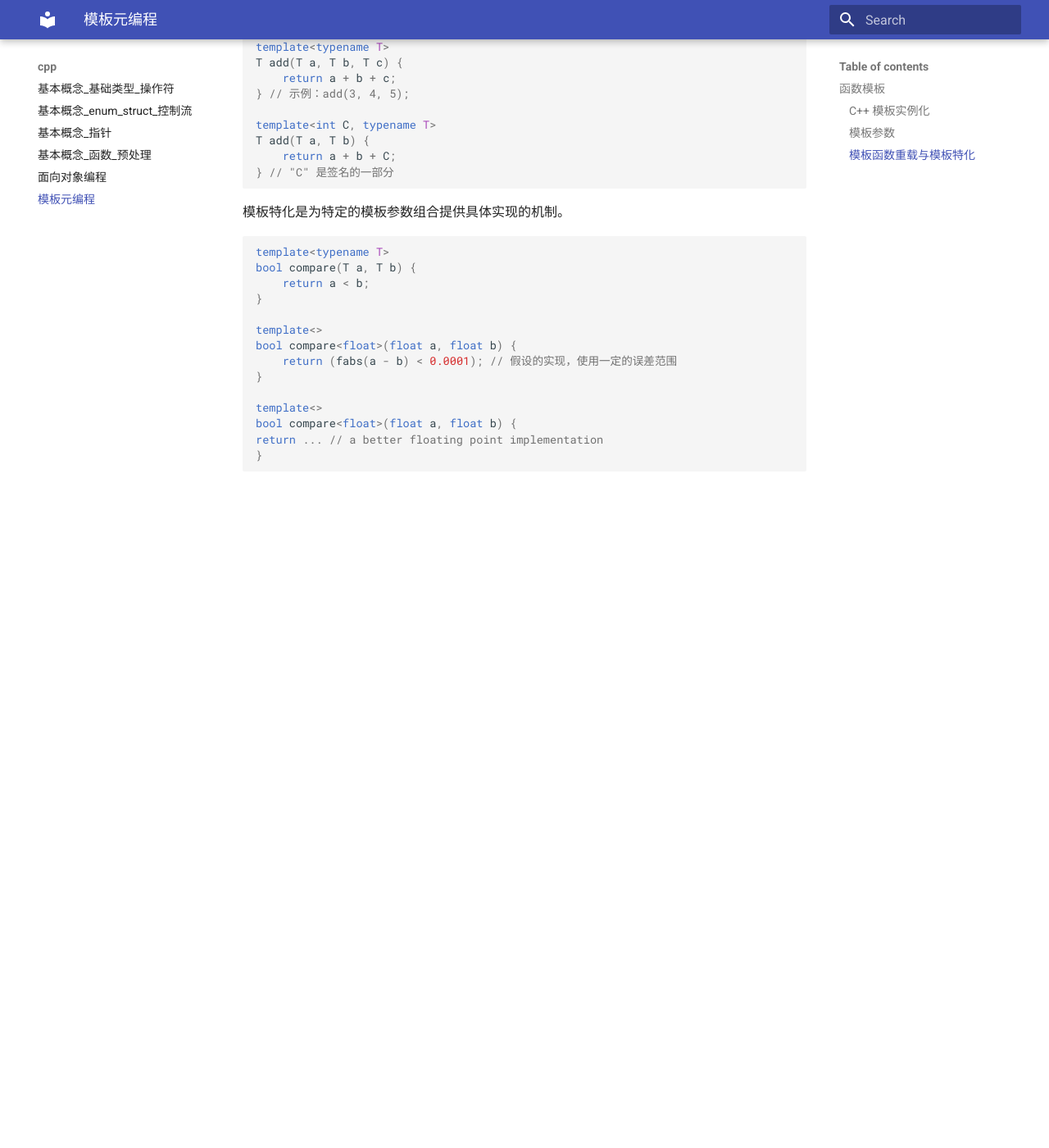
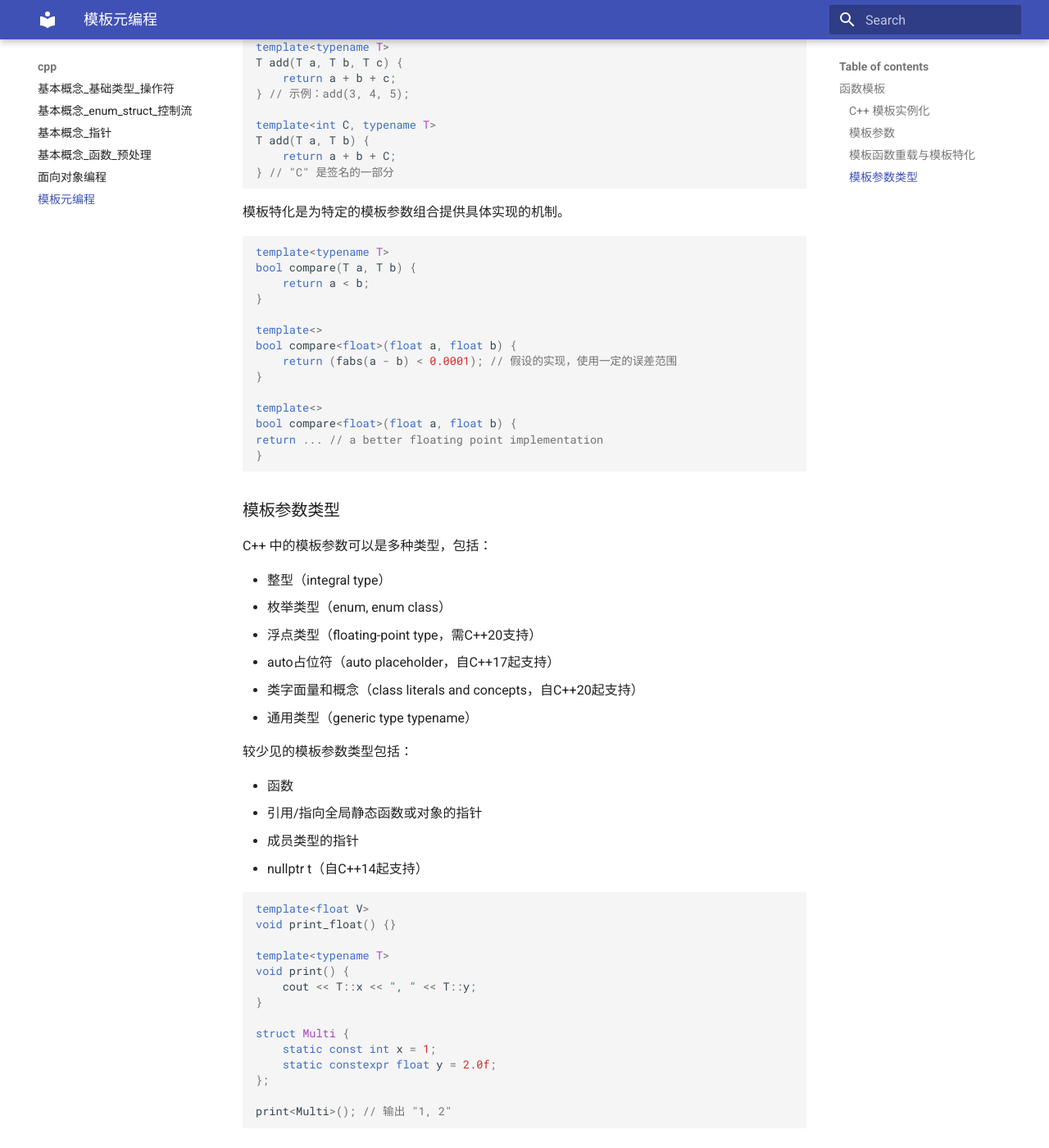
Before and after one commit to ymma98/technotes, an MkDocs documentation site: the page built from docs/cpp/模板元编程.md, in a window 1280 px wide and 1400 px high, scrolled down 3386 px. Shown: the whole window at 82% size. Built offline with MkDocs 1.6.1 and Material for MkDocs 9.7.7, drawn with Linux system fonts in a browser that asks for light colours; before the commit the page ends 3985 px from its top, so only the background shows below that.

Commit message:
docs/cpp/模板元编程.md updated from https://stackedit.cn/

````diff
--- a/docs/cpp/模板元编程.md
+++ b/docs/cpp/模板元编程.md
@@ -201,8 +201,43 @@ return ... // a better floating point implementation
 ```
 
 
+### 模板参数类型
 
+
+C++ 中的模板参数可以是多种类型，包括：
+
+-   整型（integral type）
+-   枚举类型（enum, enum class）
+-   浮点类型（floating-point type，需C++20支持）
+-   auto占位符（auto placeholder，自C++17起支持）
+-   类字面量和概念（class literals and concepts，自C++20起支持）
+-   通用类型（generic type typename）
+
+较少见的模板参数类型包括：
+
+-   函数
+-   引用/指向全局静态函数或对象的指针
+-   成员类型的指针
+-   nullptr t（自C++14起支持）
+
+
+```cpp
+template<float V>
+void print_float() {}
+
+template<typename T>
+void print() {
+    cout << T::x << ", " << T::y;
+}
+
+struct Multi {
+    static const int x = 1;
+    static constexpr float y = 2.0f;
+};
+
+print<Multi>(); // 输出 "1, 2"
+```
 <!--stackedit_data:
-eyJoaXN0b3J5IjpbLTQzMDkxNjk2OCwtMTc5NDcyNDU5NCwxNT
+eyJoaXN0b3J5IjpbLTM2MDQzNDgzOCwtMTc5NDcyNDU5NCwxNT
 c4Nzk5MzE4LDE1MjIxMzY1MDEsNjA4NTkzMjY3XX0=
 -->
````
